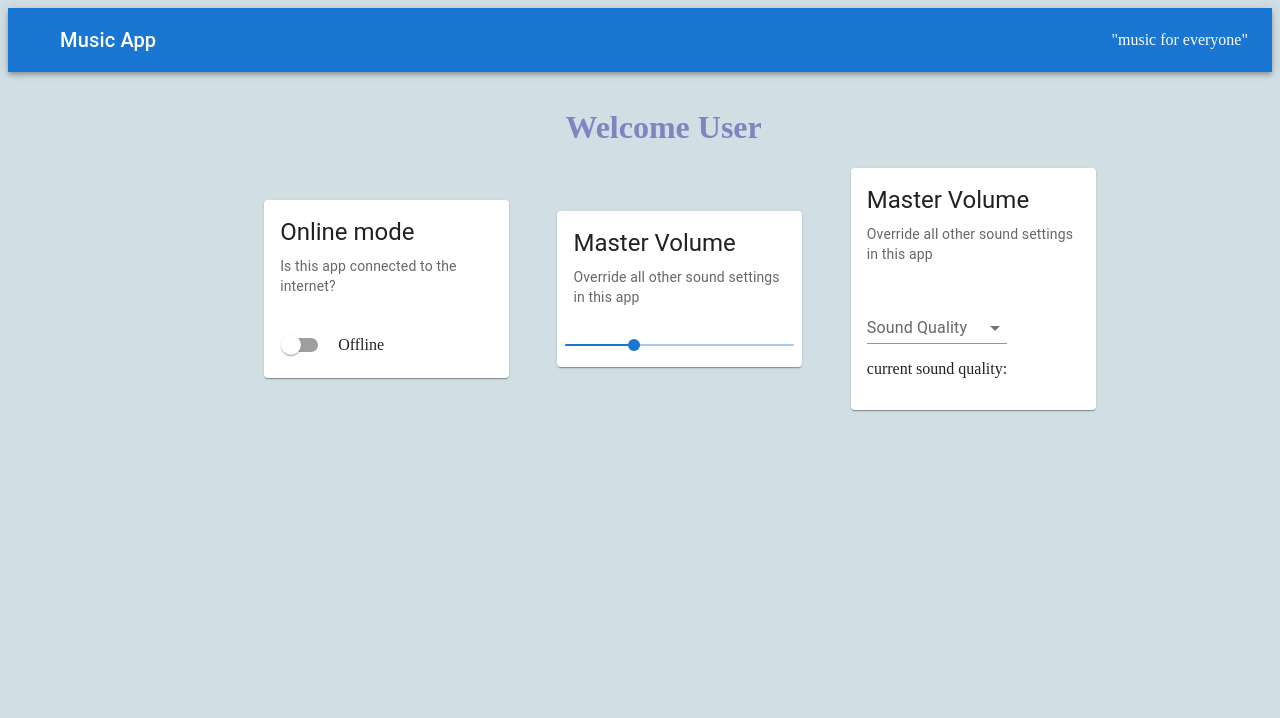
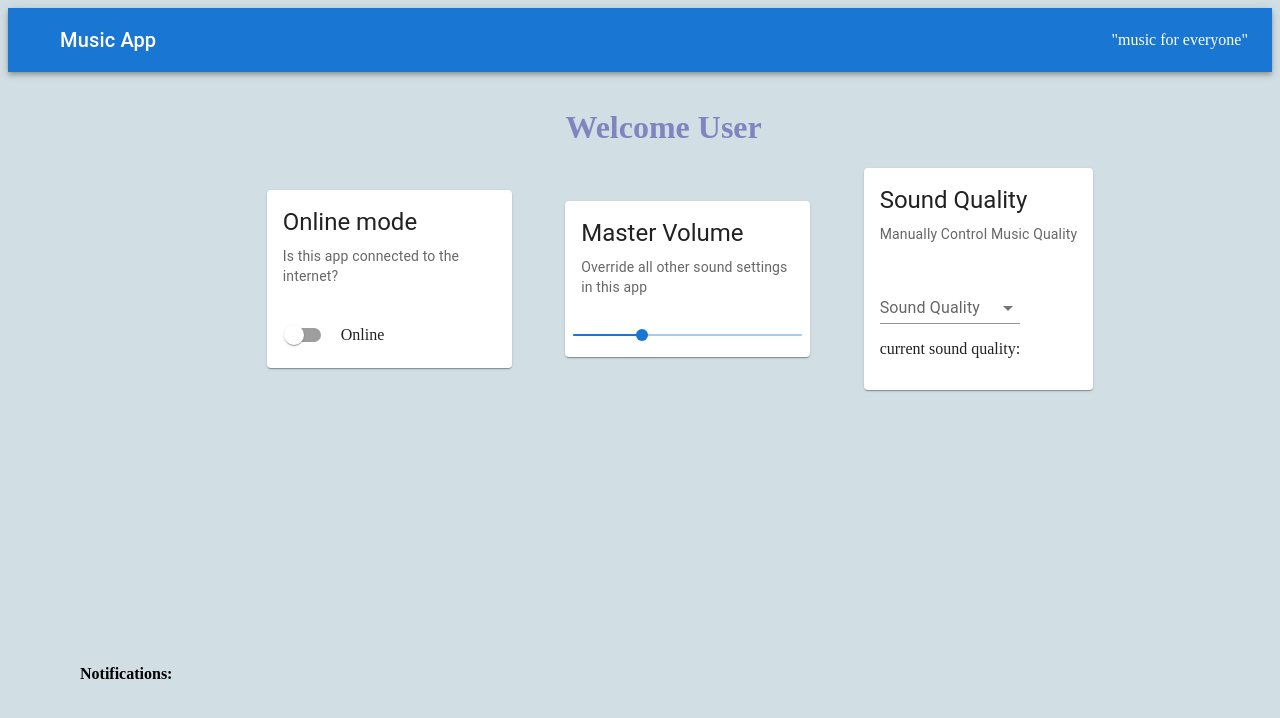
Before and after one commit to RobOsipo/ACA411-MusicApp, a React (Create React App) app: page / in a window 1280 px wide. Both pictures are taken after a click on the button "LOG IN (:". Shown: the top 718 px of the page. Built offline with nearby package versions, Linux system fonts and the light colour scheme.

Commit message:
Assignment requirements complete

```diff
--- a/src/components/DashBoard.js
+++ b/src/components/DashBoard.js
@@ -1,15 +1,64 @@
-import React from 'react'
+import React, {useEffect} from 'react'
 import InternetCard from './InternetCard.js'
 import VolumeCard from './VolumeCard.js'
 import SoundQuality from './SoundQuality.js'
 import './app.css'
 
+// class DashBoard extends React.Component {
+
+//     state = { notifications: [] }
+
+//     componentDidUpdate() {
+
+//         if (!this.props.online) {this.setState({ notifications: [...this.state.notifications, 'Your application is offline. You wont be able to share or stream music to other devices.']})}
+
+//          if (this.props.quality === 'low') {this.setState({ notifications: [...this.state.notifications, 'Music quality is degraded. Increase quality if your connection allows it.']})}
+
+//          if (this.props.value >= 80) {this.setState({ notifications: [...this.state.notifications, 'Listening to music at a high volume could cause long-term hearing loss.']})}
+//     }
+
+
+//     render() {
+//         return (
+//                     <>
+//                         <h1 className="dashboard-title">Welcome User</h1>
+
+//                         <main className="card-container">
+//                             <InternetCard online={this.props.online} setOnline={this.props.setOnline} />
+//                             <br />
+//                             <VolumeCard value={this.props.value} setValue={this.props.setValue} />
+//                             <br />
+//                             <SoundQuality quality={this.props.quality} setQuality={this.props.setQuality} />
+//                         </main>
+
+
+//                     <div className="notifications-container">
+//                         <h4 className="notifications">Notifications: {this.state.notifications}</h4>
+
+//                     </div>
+
+
+//                     </>
+//                 )
+//     }
+// }
 
 
 const DashBoard = ({ online, setOnline, quality, setQuality, value, setValue }) => {
 
-    console.log('value', value)
+
     const [notifications, setNotifications] = React.useState([])
+
+    useEffect(() => {
+
+        if (!online) {setNotifications([...notifications, 'Your application is offline. You wont be able to share or stream music to other devices.'])}
+
+        if (quality === 'low') {setNotifications([...notifications, 'Music quality is degraded. Increase quality if your connection allows it.'])}
+
+        if (value >= 80) {setNotifications([...notifications, 'Listening to music at a high volume could cause long-term hearing loss.'])}
+
+    }, [online, quality, value])
+
 
     return (
         <>
@@ -23,6 +72,13 @@ const DashBoard = ({ online, setOnline, quality, setQuality, value, setValue })
                 <SoundQuality quality={quality} setQuality={setQuality} />
             </main>
 
+
+        <div className="notifications-container">
+            <h4 className="notifications">Notifications: <ul>{notifications.map((noti, index) => {return <li key={index}>{noti}</li>})}</ul></h4>
+
+        </div>
+
+
         </>
     )
 }
--- a/src/components/InternetCard.js
+++ b/src/components/InternetCard.js
@@ -10,12 +10,12 @@ const label = { inputProps: { 'aria-label': 'Switch demo' } };
 export default function InternetCard({ online, setOnline }) {
 
 
-const [warning, setWarning] = React.useState('')
+
 
 const handleSwitch = () => {
 
     setOnline(prevState => !prevState)
-    if (online === false) {return window.alert('Your application is offline. You wont be able to share or stream music to other devices.')}
+
 }
 
 
@@ -34,7 +34,7 @@ const handleSwitch = () => {
       </CardContent>
       <CardActions>
       <Switch onClick={handleSwitch} {...label} />
-     <p>{!online ? 'Online' : 'Offline'}</p>
+     <p>{online ? 'Online' : 'Offline'}</p>
       </CardActions>
 
     </Card>
--- a/src/components/SoundQuality.js
+++ b/src/components/SoundQuality.js
@@ -29,10 +29,10 @@ export default function SoundQuality({ quality, setQuality }) {
 
       <CardContent>
         <Typography gutterBottom variant="h5" component="div">
-          Master Volume
+          Sound Quality
         </Typography>
         <Typography variant="body2" color="text.secondary">
-          Override all other sound settings in this app
+          Manually Control Music Quality
         </Typography>
       </CardContent>
       <CardActions>
--- a/src/components/app.css
+++ b/src/components/app.css
@@ -29,3 +29,15 @@ body {
     padding-left: 40%;
     padding-top: 1rem;
 }
+.notifications {
+    max-width: 40rem;
+    max-height: 10rem;
+    position: absolute;
+    bottom: 5rem;
+    left: 5rem;
+}
+.notifications-container {
+    max-width: 30rem;
+    max-height: 10rem;
+    overflow: auto;
+}
```
